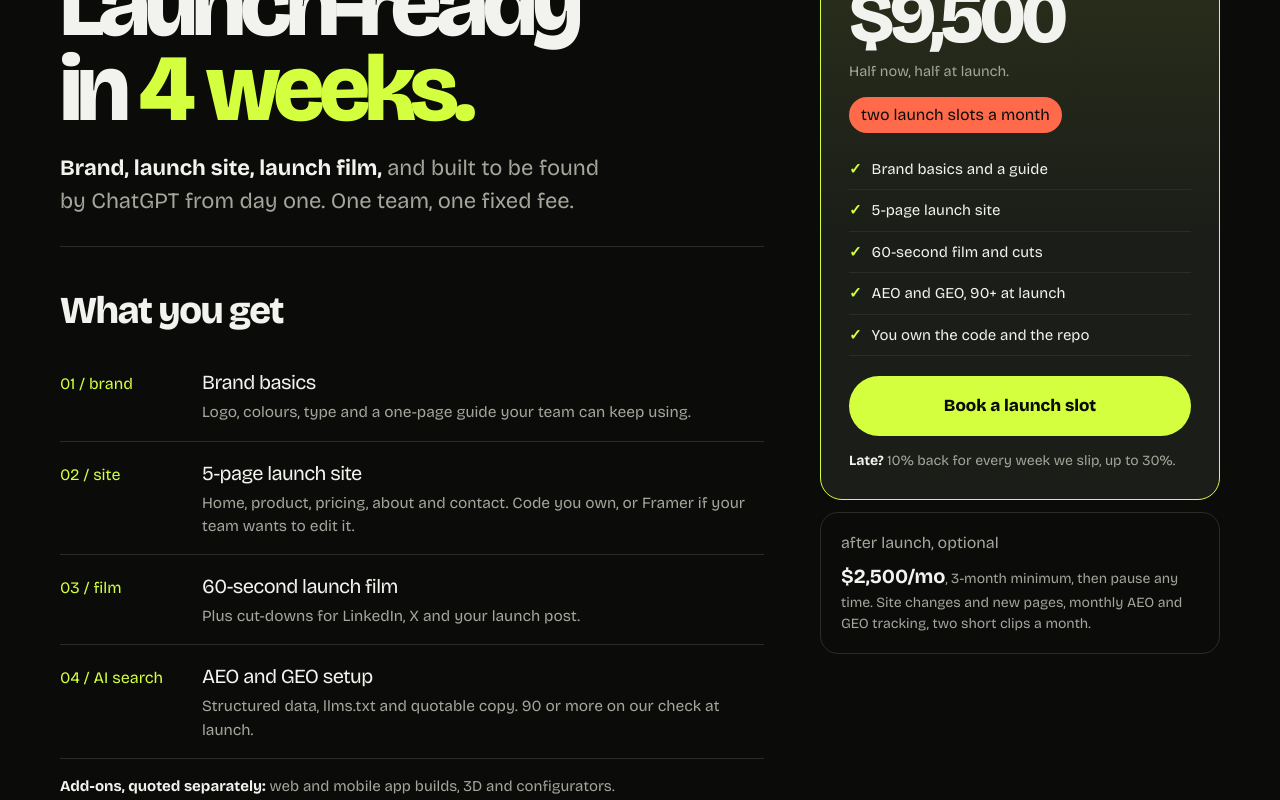
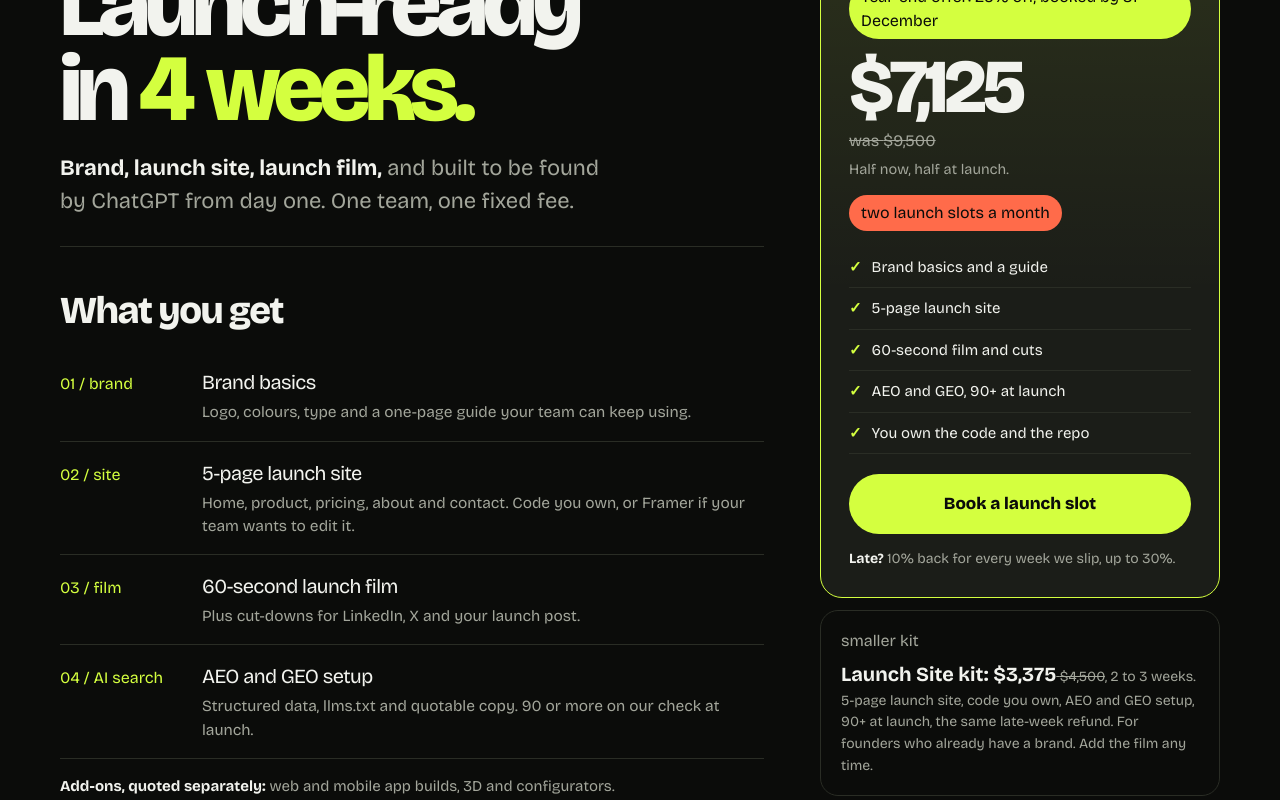
Before and after one commit to verastack-labs/verastack-labs.github.io, a Next.js app: page /launch-kit in a window 1280 px wide. Shown: the part 240-1040 px from the top of the page. Built offline with nearby package versions, Linux system fonts and the light colour scheme.

Commit message:
feat: Launch Kit year-end offer and a smaller Launch Site kit (#114)

```diff
--- a/src/app/launch-kit/india-pricing.tsx
+++ b/src/app/launch-kit/india-pricing.tsx
@@ -1,6 +1,7 @@
 'use client'
 
 import { useSyncExternalStore } from 'react'
+import { discounted, launchKit, usd, yearEndActive } from '@/data/launch-kit'
 import { site } from '@/data/site'
 import styles from '@/app/launch-kit/launch-kit.module.css'
 
@@ -55,7 +56,7 @@ export function KitBar() {
   return (
     <div className={styles.bar}>
       <p>
-        <b>$9,500</b>
+        <b>{usd(yearEndActive() ? discounted(launchKit.price) : launchKit.price)}</b>
         <span>{india ? 'regional pricing in India' : 'fixed, 4 weeks'}</span>
       </p>
       <a className={styles.barCta} href={callHref} target="_blank" rel="noopener">
--- a/src/app/launch-kit/launch-kit.module.css
+++ b/src/app/launch-kit/launch-kit.module.css
@@ -111,3 +111,8 @@ a.proofCard:hover { border-color: var(--signal); }
 .faq details::details-content { block-size: 0; overflow: hidden; transition: block-size 0.4s cubic-bezier(0.2, 0.8, 0.2, 1), content-visibility 0.4s allow-discrete; }
 .faq details[open]::details-content { block-size: auto; }
 .proofCard { will-change: transform; }
+
+/* Year-end offer. */
+.sale { display: inline-block; margin: 0 0 10px; padding: 6px 12px; border-radius: 999px; background: var(--signal); color: var(--ink); font: 700 12px var(--font-mono); }
+.was { margin: 4px 0 0; font: 500 13px var(--font-mono); color: var(--muted); text-decoration: line-through; }
+.wasInline { color: var(--muted); font-size: 14px; }
--- a/src/app/launch-kit/page.tsx
+++ b/src/app/launch-kit/page.tsx
@@ -1,6 +1,6 @@
 import Link from 'next/link'
 import type { Metadata } from 'next'
-import { kitIncluded, kitParts, kitProof, kitQuestions, kitWeeks, launchKit } from '@/data/launch-kit'
+import { discounted, kitIncluded, kitParts, kitProof, kitQuestions, kitWeeks, launchKit, siteKit, usd, yearEnd, yearEndActive } from '@/data/launch-kit'
 import { shareImage, site } from '@/data/site'
 import { jsonLd, studioNode } from '@/lib/structured-data'
 import { IndiaBlock, IndiaChip, KitBar } from '@/app/launch-kit/india-pricing'
@@ -15,6 +15,8 @@ export const metadata: Metadata = {
   twitter: { card: 'summary_large_image', title: launchKit.title, description: launchKit.description, images: [shareImage] },
 }
 
+const sale = yearEndActive()
+
 const graph = {
   '@context': 'https://schema.org',
   '@graph': [
@@ -26,7 +28,10 @@ const graph = {
       description: launchKit.description,
       serviceType: 'Product launch: brand, website, launch film, AEO and GEO',
       provider: { '@id': `${site.url}/#organization` },
-      offers: { '@type': 'Offer', price: String(launchKit.price), priceCurrency: 'USD', url: `${site.url}${launchKit.path}/` },
+      offers: [
+        { '@type': 'Offer', name: 'Launch Kit', price: String(sale ? discounted(launchKit.price) : launchKit.price), priceCurrency: 'USD', url: `${site.url}${launchKit.path}/`, ...(sale ? { priceValidUntil: yearEnd.until } : {}) },
+        { '@type': 'Offer', name: siteKit.name, price: String(sale ? discounted(siteKit.price) : siteKit.price), priceCurrency: 'USD', url: `${site.url}${launchKit.path}/`, ...(sale ? { priceValidUntil: yearEnd.until } : {}) },
+      ],
     },
     {
       '@type': 'FAQPage',
@@ -171,9 +176,11 @@ export default function LaunchKitPage() {
         <aside className={styles.aside} id="pricing" aria-label="Price" data-m="slide">
           <div className={styles.card}>
             <p className={styles.tag}>the launch kit, fixed price</p>
+            {sale && <p className={styles.sale}>{yearEnd.label}</p>}
             <p className={styles.amount} data-m="count">
-              {launchKit.priceLabel}
+              {usd(sale ? discounted(launchKit.price) : launchKit.price)}
             </p>
+            {sale && <p className={styles.was}>was {launchKit.priceLabel}</p>}
             <p className={styles.terms}>Half now, half at launch.</p>
             <p className={styles.slots}>{launchKit.slots}</p>
             <IndiaBlock />
@@ -190,6 +197,15 @@ export default function LaunchKitPage() {
             </p>
           </div>
           <div className={styles.plan}>
+            <p className={styles.tag}>smaller kit</p>
+            <p>
+              <b>
+                {siteKit.name}: {usd(sale ? discounted(siteKit.price) : siteKit.price)}
+              </b>
+              {sale && <s className={styles.wasInline}> {usd(siteKit.price)}</s>}, {siteKit.weeks}. {siteKit.includes.join(', ')}. {siteKit.note}
+            </p>
+          </div>
+          <div className={styles.plan}>
             <p className={styles.tag}>after launch, optional</p>
             <p>
               <b>{launchKit.monthly}/mo</b>, 3-month minimum, then pause any time. Site changes and new pages, monthly AEO and GEO
--- a/src/data/launch-kit.ts
+++ b/src/data/launch-kit.ts
@@ -4,11 +4,27 @@ export const launchKit = {
   path: '/launch-kit',
   title: 'The SaaS Launch Kit: launch-ready in 4 weeks',
   description:
-    'Brand, a 5-page launch site, a 60-second launch film, and AEO and GEO built in from day one. One team, 4 weeks, $9,500 fixed. Two launch slots a month.',
+    'Brand, a 5-page launch site, a 60-second launch film, and AEO and GEO built in from day one. One team, 4 weeks, $9,500 fixed, 25% off booked by 31 December. Two launch slots a month.',
   price: 9500,
   priceLabel: '$9,500',
   monthly: '$2,500',
   slots: 'two launch slots a month',
+}
+
+// Year-end offer (Rigan, 2026-10-18): 25% off both kits, booked by 31 December. The page is static, so
+// it shows the offer while the build date is before `until`; a deploy on or after 1 January drops it.
+export const yearEnd = { until: '2026-12-31', off: 0.25, label: 'Year-end offer: 25% off, booked by 31 December' }
+export const yearEndActive = (now = new Date()) => now.toISOString().slice(0, 10) <= yearEnd.until
+export const discounted = (price: number) => Math.round(price * (1 - yearEnd.off))
+export const usd = (n: number) => `$${n.toLocaleString('en-US')}`
+
+// The smaller kit: the launch site with AEO and GEO setup, for founders who already have a brand.
+export const siteKit = {
+  name: 'Launch Site kit',
+  price: 4500,
+  weeks: '2 to 3 weeks',
+  includes: ['5-page launch site, code you own', 'AEO and GEO setup, 90+ at launch', 'the same late-week refund'],
+  note: 'For founders who already have a brand. Add the film any time.',
 }
 
 export const kitParts = [
--- a/src/lib/structured-data.ts
+++ b/src/lib/structured-data.ts
@@ -113,7 +113,7 @@ export function llmsText(): string {
     '## Key pages',
     '',
     `- [Home](${site.url}/): services, work, products and how we work`,
-    `- [SaaS Launch Kit](${site.url}/launch-kit/): brand, launch site, launch film, AEO and GEO; 4 weeks, $9,500 fixed`,
+    `- [SaaS Launch Kit](${site.url}/launch-kit/): brand, launch site, launch film, AEO and GEO; 4 weeks, $9,500 fixed (25% off, $7,125, booked by 31 December 2026); a smaller Launch Site kit from $4,500`,
     `- [Free tools](${site.url}/tools/): free tools for launches and AI search`,
     `- [Free AEO and GEO check](${site.url}${checker.path}/): score a page for AI search`,
     `- [What ChatGPT sees](${site.url}/tools/what-ai-sees/): a page the way AI crawlers read it, without JavaScript`,
```
Also changed, not shown: 2 other files (tests, documents, lock files or other folders).
